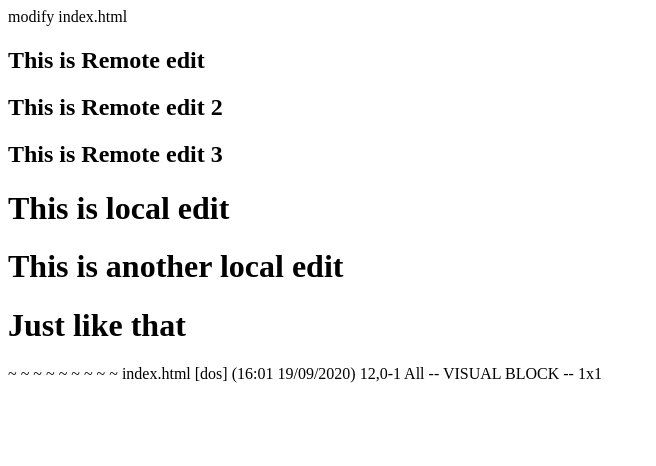
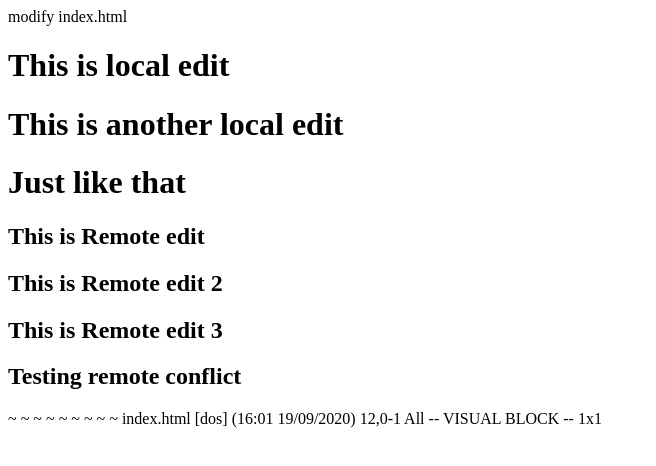
Before and after one commit to msa4012/SshRemoteRepo, a plain HTML site: page index.html in a window 1280 px wide. Shown: the whole page, without its empty margins (0-656 px from the left). Drawn offline with Linux system fonts and the light colour scheme.

Commit message:
Testing Remote Conflict
Testing Remote Conflict

```diff
--- a/index.html
+++ b/index.html
@@ -8,13 +8,17 @@ modify index.html
 	<h1>
 	</h1>
 
-	<h2> This is Remote edit </<h2>
-		<h2> This is Remote edit 2</<h2>
-			<h2> This is Remote edit 3</<h2>
 
 			<H1> This is local edit </H1>
 			<H1> This is another local edit </H1>
 			<H1> Just like that </H1>
+
+
+
+	<h2> This is Remote edit </<h2>
+		<h2> This is Remote edit 2</<h2>
+			<h2> This is Remote edit 3</<h2>
+				<h2> Testing remote conflict </h2>
 
 </html>
 
```
